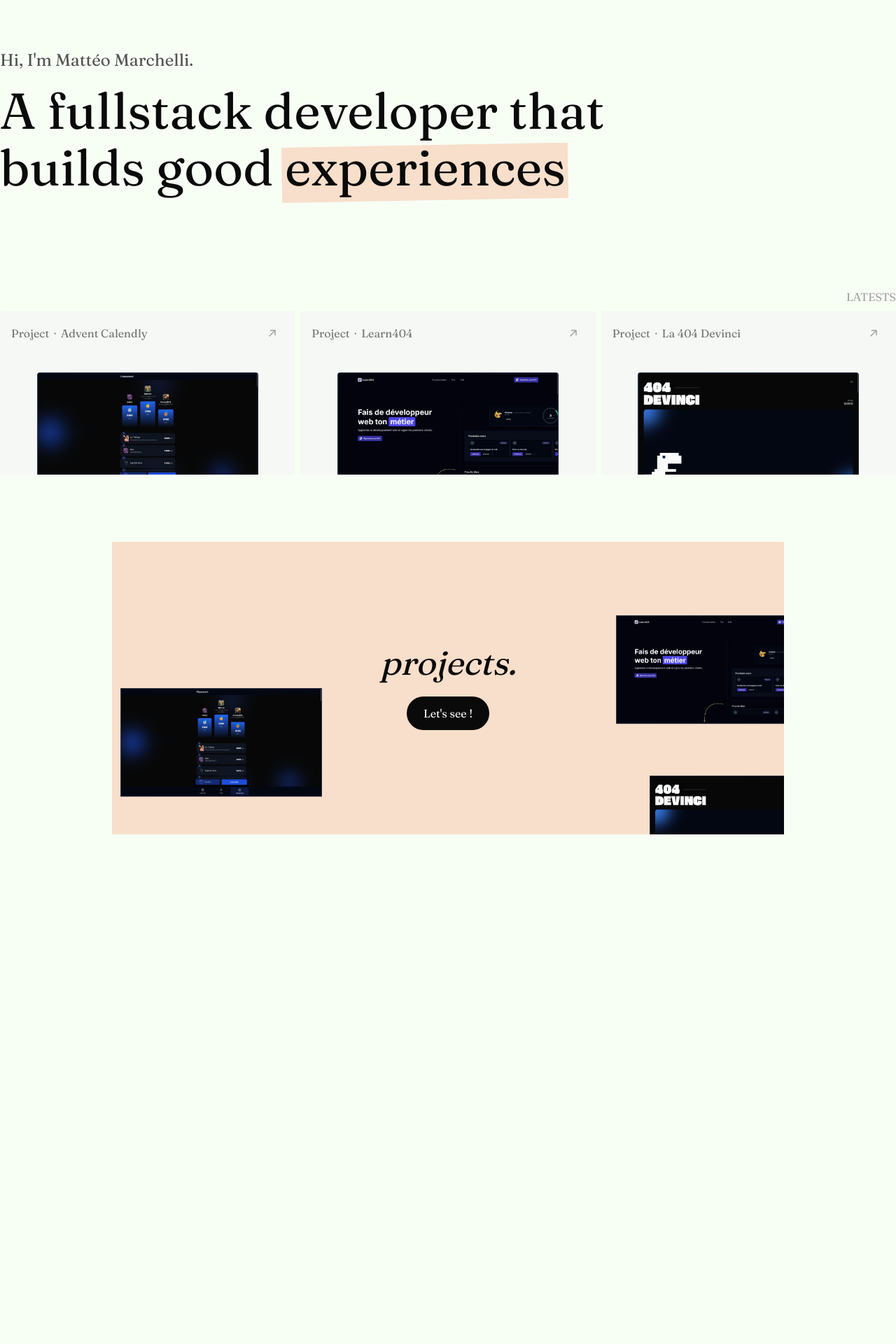
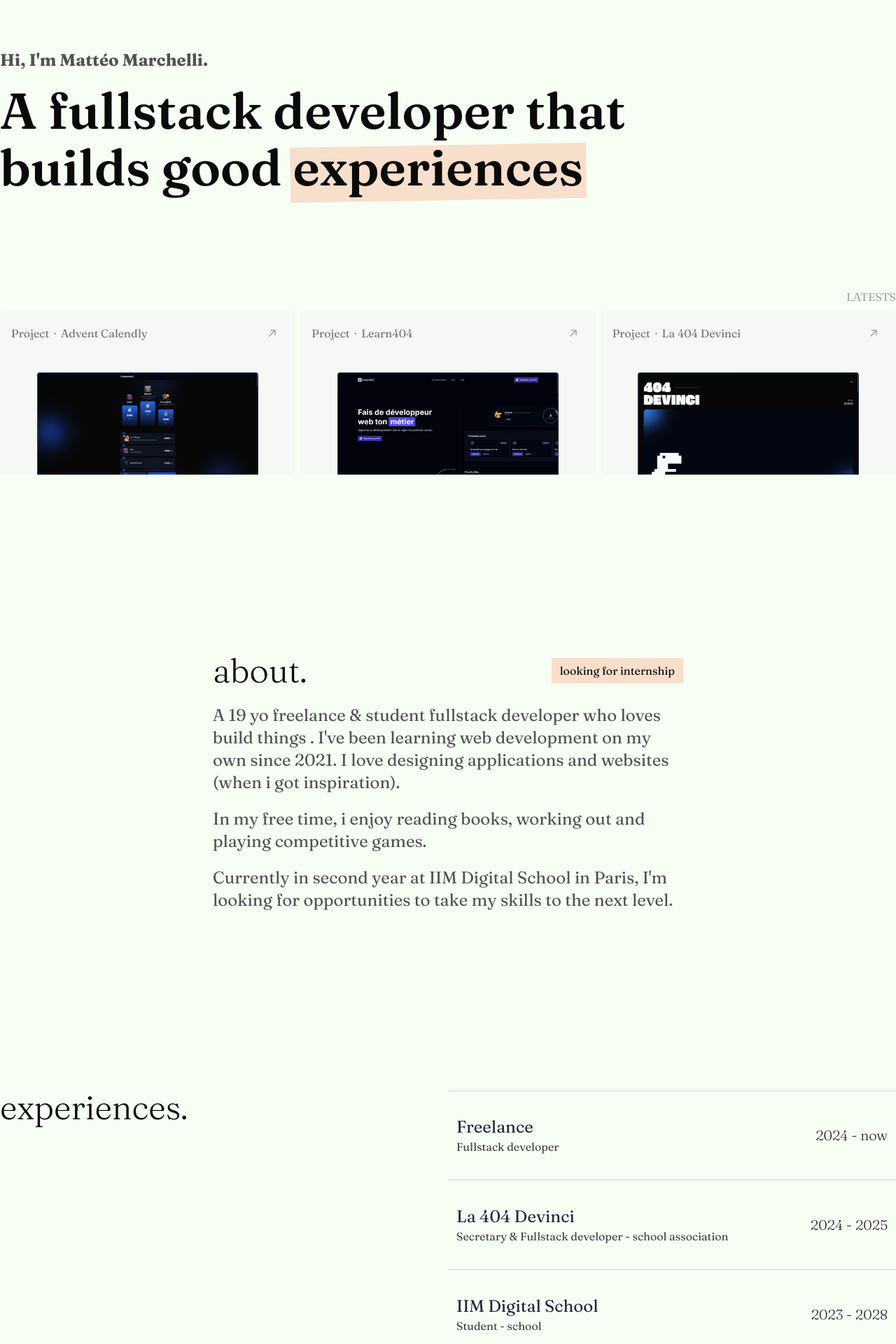
Before and after one commit to Drixares/portfolio-nextjs, a Next.js app: page / in a window 1280 px wide. Shown: the part 140-2060 px from the top of the page at 70% size. Before the commit the page ends 1428 px from the top, so only its background shows below. Built offline with nearby package versions, Linux system fonts and the light colour scheme.

Commit message:
feat: added about and experiences sectiosn

```diff
--- a/app/font.ts
+++ b/app/font.ts
@@ -1,11 +1,10 @@
 import { Fraunces, Inter } from "next/font/google";
 
 export const inter = Inter({
-  subsets: ["latin"],
-  weight: "400",
+    subsets: ["latin"],
+    weight: "400",
 });
 
 export const fraunes = Fraunces({
-  subsets: ["latin"],
-  weight: "400",
+    subsets: ["latin"],
 });
--- a/app/layout.tsx
+++ b/app/layout.tsx
@@ -15,7 +15,7 @@ export default function RootLayout({
     children: React.ReactNode;
 }>) {
     return (
-        <html lang="en">
+        <html lang="en" className="scroll-smooth">
             <body
                 suppressHydrationWarning
                 className={cn(
--- a/app/page.tsx
+++ b/app/page.tsx
@@ -1,29 +1,17 @@
-import LatestProjects from "@/components/latest-projects";
-import { ProjectsSection } from "@/components/projects-section";
+import AboutSection from "@/components/home/about-section";
+import ExperiencesSection from "@/components/home/experiences-section";
+import Footer from "@/components/footer";
+import HeroSection from "@/components/home/hero-section";
+import { ProjectsSection } from "@/components/home/projects-section";
 
 export default function Home() {
     return (
-        <>
-            <div className="mt-32 space-y-5">
-                <h2 className="text-2xl font-bold text-neutral-600">
-                    Hi, I&apos;m Mattéo Marchelli.
-                </h2>
-                <h1 className="font-bold text-7xl text-neutral-950">
-                    <p>A fullstack developer that</p>
-                    <p>
-                        builds good{" "}
-                        <span
-                            className="relative z-20 before:-z-10 before:content-[''] before:absolute before:left-1/2
-                                before:top-1/2 before:-translate-x-1/2 before:-translate-y-[40%] before:w-[102%] before:h-[90%]
-                                 before:bg-[#F8DFCB] before:-rotate-1 leading-tight"
-                        >
-                            experiences
-                        </span>
-                    </p>
-                </h1>
-            </div>
-            <LatestProjects />
+        <div className="space-y-64">
+            <HeroSection />
+            <AboutSection />
+            <ExperiencesSection />
             <ProjectsSection />
-        </>
+            <Footer />
+        </div>
     );
 }
--- /dev/null
+++ b/components/footer.tsx
@@ -0,0 +1,12 @@
+import { Tree } from "@phosphor-icons/react/dist/ssr";
+
+const Footer = () => {
+    return (
+        <footer className="pb-9 w-full flex flex-col items-center justify-center gap-3">
+            <Tree size={24} color="#475569" />
+            Designed & Built by Mattéo.
+        </footer>
+    );
+};
+
+export default Footer;
--- /dev/null
+++ b/components/globals/heading2.tsx
@@ -0,0 +1,15 @@
+import { cn } from "@/lib/utils";
+import { ReactNode } from "react";
+
+interface HeadingProps {
+    className?: string;
+    children: ReactNode;
+}
+
+export const Heading2 = ({ className, children }: HeadingProps) => {
+    return (
+        <h2 className={cn("text-5xl text-neutral-950 font-light", className)}>
+            {children}
+        </h2>
+    );
+};
--- /dev/null
+++ b/components/home/about-section.tsx
@@ -0,0 +1,33 @@
+import { Heading2 } from "../globals/heading2";
+
+const AboutSection = () => {
+    return (
+        <div className="mx-auto flex flex-col items-center gap-6 max-w-2xl w-full">
+            <div className="flex items-center justify-between w-full">
+                <Heading2>about.</Heading2>
+                <span className="py-1.5 px-3 bg-[#F8DFCB]">
+                    looking for internship
+                </span>
+            </div>
+            <div className="flex flex-col gap-5 text-neutral-600 text-2xl">
+                <p>
+                    A 19 yo freelance & student fullstack developer who loves
+                    build things . I&apos;ve been learning web development on my
+                    own since 2021. I love designing applications and websites
+                    (when i got inspiration).
+                </p>
+                <p>
+                    In my free time, i enjoy reading books, working out and
+                    playing competitive games.
+                </p>
+                <p>
+                    Currently in second year at IIM Digital School in Paris,
+                    I&apos;m looking for opportunities to take my skills to the
+                    next level.
+                </p>
+            </div>
+        </div>
+    );
+};
+
+export default AboutSection;
--- /dev/null
+++ b/components/home/experiences-section.tsx
@@ -0,0 +1,59 @@
+import { cn } from "@/lib/utils";
+import { Heading2 } from "../globals/heading2";
+import { Experience } from "@/types/experiences";
+
+const experiences: Experience[] = [
+    {
+        title: "Freelance",
+        description: "Fullstack developer",
+        date: "2024 - now",
+    },
+    {
+        title: "La 404 Devinci",
+        description: "Secretary & Fullstack developer - school association ",
+        date: "2024 - 2025",
+    },
+    {
+        title: "IIM Digital School",
+        description: "Student - school",
+        date: "2023 - 2028",
+    },
+    {
+        title: "EligiusV (eSport)",
+        description: "Bot & Web Developer - association under law 1901",
+        date: "2021 - 2024",
+    },
+];
+
+const ExperiencesSection = () => {
+    return (
+        <section className="flex justify-between scroll-mt-32" id="experiences">
+            <Heading2>experiences.</Heading2>
+            <div className="flex flex-col max-w-[50%] w-full ">
+                {experiences.map((experience, idx) => (
+                    <div
+                        key={experience.title}
+                        className={cn(
+                            "w-full flex items-center justify-between px-3 h-32 border-b border-neutral-300",
+                            idx === 0 && "border-t"
+                        )}
+                    >
+                        <div>
+                            <h3 className="text-2xl text-slate-800">
+                                {experience.title}
+                            </h3>
+                            <p className="text-neutral-700">
+                                {experience.description}
+                            </p>
+                        </div>
+                        <p className="text-neutral-800 font-light text-xl">
+                            {experience.date}
+                        </p>
+                    </div>
+                ))}
+            </div>
+        </section>
+    );
+};
+
+export default ExperiencesSection;
--- /dev/null
+++ b/components/home/hero-section.tsx
@@ -0,0 +1,29 @@
+import LatestProjects from "./latest-projects";
+
+const HeroSection = () => {
+    return (
+        <div className="mt-32">
+            <div className="mt-32 space-y-5">
+                <h2 className="text-2xl font-bold text-neutral-600">
+                    Hi, I&apos;m Mattéo Marchelli.
+                </h2>
+                <h1 className="font-semibold text-7xl text-neutral-950">
+                    <p>A fullstack developer that</p>
+                    <p>
+                        builds good{" "}
+                        <span
+                            className="relative z-20 before:-z-10 before:content-[''] before:absolute before:left-1/2
+                                    before:top-1/2 before:-translate-x-1/2 before:-translate-y-[40%] before:w-[102%] before:h-[90%]
+                                    before:bg-[#F8DFCB] before:-rotate-1 leading-tight"
+                        >
+                            experiences
+                        </span>
+                    </p>
+                </h1>
+            </div>
+            <LatestProjects />
+        </div>
+    );
+};
+
+export default HeroSection;
--- a/components/latest-projects.tsx
+++ b/components/home/latest-projects.tsx
@@ -1,5 +1,5 @@
 import { latestsProjects } from "@/constants/projects";
-import Project from "./project";
+import Project from "../project";
 
 const LatestProjects = () => {
     return (
--- a/components/projects-section.tsx
+++ b/components/home/projects-section.tsx
@@ -1,18 +1,16 @@
 import Link from "next/link";
-import Floating, { FloatingElement } from "./fancy/parallax-floating";
+import Floating, { FloatingElement } from "../fancy/parallax-floating";
 import Image from "next/image";
 import Learn404 from "@/app/assets/images/projects/learn404.png";
 import AdventCalendly from "@/app/assets/images/projects/advent-calendly.png";
 import QuatreDevinci from "@/app/assets/images/projects/404devinci.png";
+import { Heading2 } from "../globals/heading2";
 
 export const ProjectsSection = () => {
     return (
-        <div
-            className="mx-auto flex justify-center items-center w-3/4 h-[418px] my-24 bg-[#F8DFCB] overflow-hidden relative"
-            // ref={scope}
-        >
+        <div className="mx-auto flex justify-center items-center w-3/4 h-[418px] bg-[#F8DFCB]/50 overflow-hidden relative">
             <div className="flex flex-col items-center gap-6 z-40">
-                <h2 className="text-neutral-950 text-5xl italic">projects.</h2>
+                <Heading2 className="italic">projects.</Heading2>
                 <Link
                     href="/projects"
                     className="px-6 py-3 rounded-full bg-neutral-950 text-neutral-50"
@@ -29,7 +27,7 @@ export const ProjectsSection = () => {
                 </FloatingElement>
                 <FloatingElement
                     depth={2}
-                    className="z-50 top-1/4 left-3/4 w-72 aspect-video"
+                    className="z-50 top-[20%] left-[70%] w-72 aspect-video"
                 >
                     <Image src={Learn404} alt="Learn 404" />
                 </FloatingElement>
--- a/constants/page.ts
+++ b/constants/page.ts
@@ -1,7 +1,7 @@
 export const PAGES = {
     HOME: "/",
     PROJECTS: "/projects",
-    EXPERIENCES: "/experiences",
+    EXPERIENCES: "/#experiences",
     WRITING: "/writing",
 };
 
--- /dev/null
+++ b/types/experiences.ts
@@ -0,0 +1,5 @@
+export type Experience = {
+    title: string;
+    description: string;
+    date: string;
+};
```
